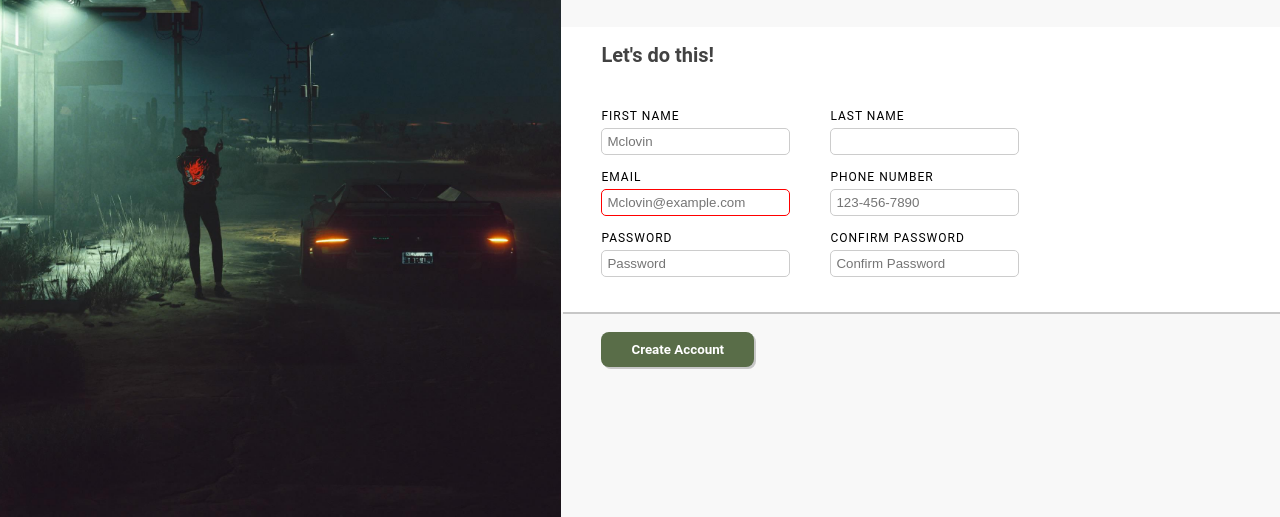
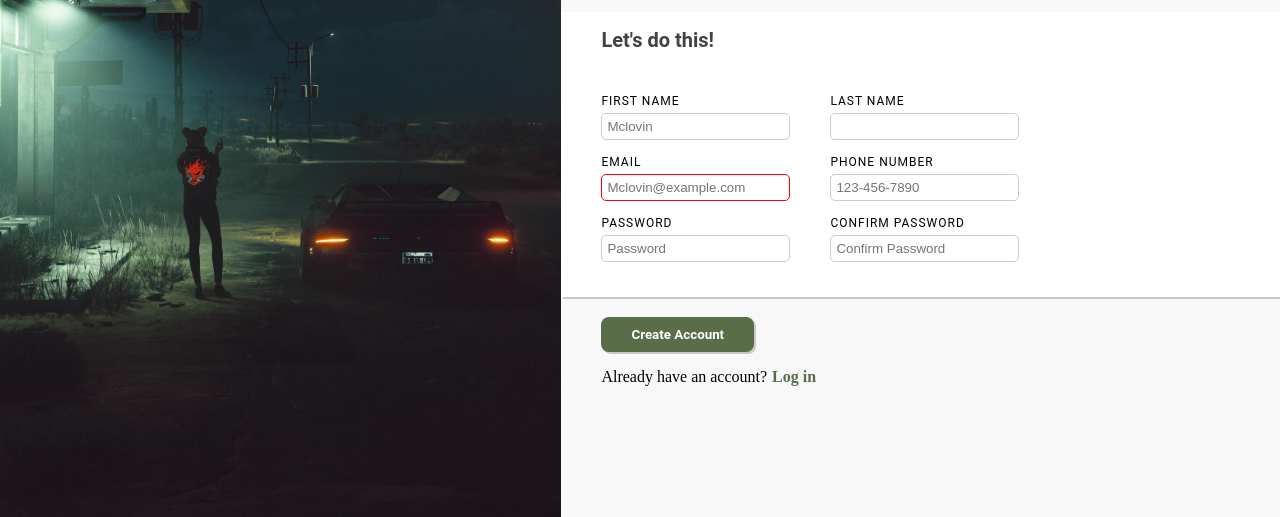
Before and after one commit to DavidxDl/FormsNshit, a plain HTML site: page index.html in a window 1280 px wide. Shown: the part 283-800 px from the top of the page. Drawn offline with Linux system fonts and the light colour scheme.

Commit message:
finish the already have an account thing and thats it

```diff
--- a/index.html
+++ b/index.html
@@ -59,6 +59,7 @@
 
                     </div>
                     <div class="buttonArea"><button type="submit">Create Account</button></div>
+                    <div class="login"><p>Already have an account?<a href="#">Log in</a></p></div>
                 </form>
             </div>
         </div>
--- a/style.css
+++ b/style.css
@@ -104,7 +104,8 @@ label{
 }
 button{
     background-color: #596D48;
-    margin: 20px 40px;
+    margin-left: 40px;
+    margin-top: 20px;
     color: white;
     padding: 10px 30px;
     border-radius: 8px;
@@ -126,4 +127,12 @@ input:focus{
     border: 1px solid red;
 }
 
-input:invalid
+.login{
+    margin-left: 40px;
+}
+.login a{
+    margin-left: 5px;
+    text-decoration: none;
+    color: #596D48;
+    font-weight: 700;
+}
```
